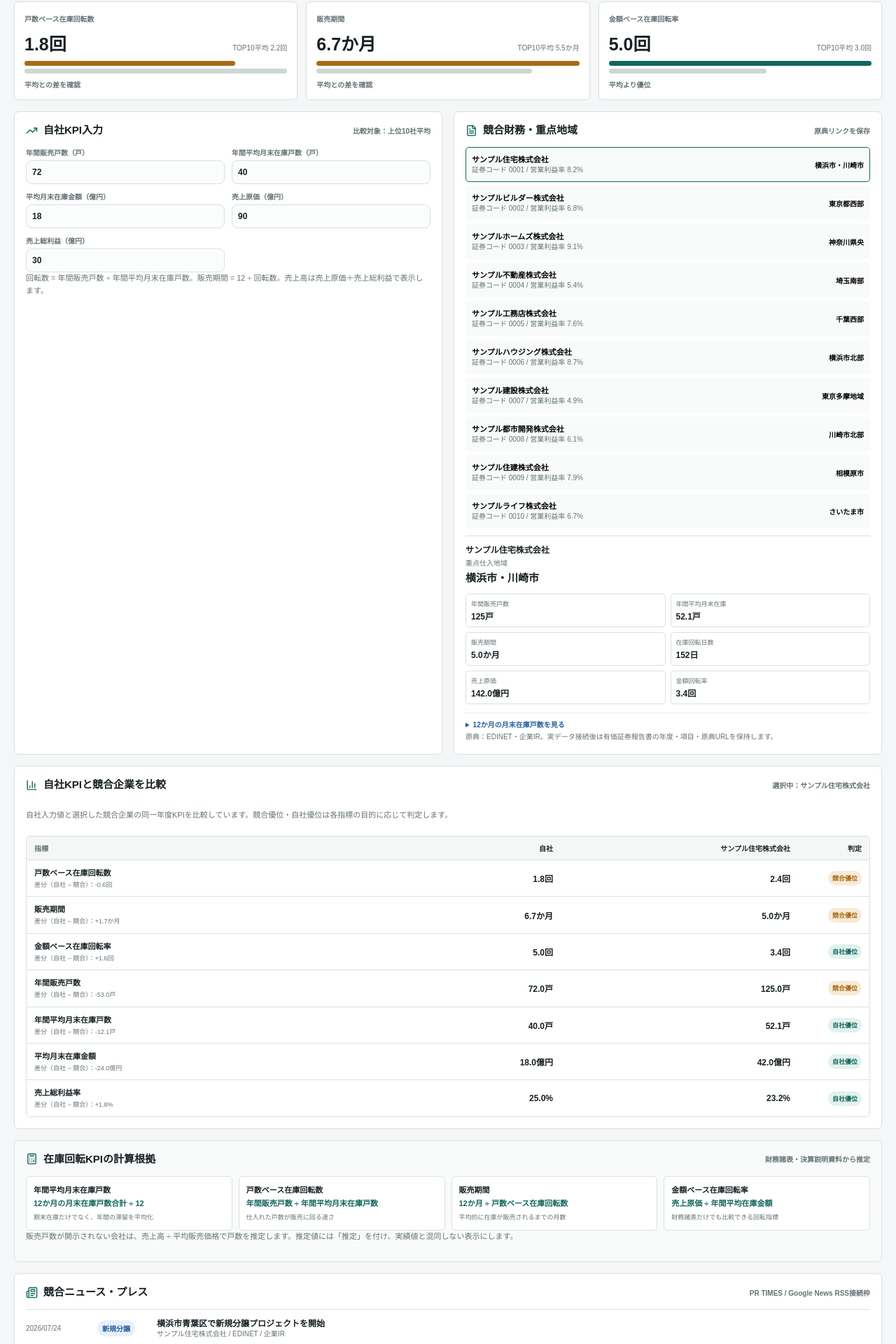
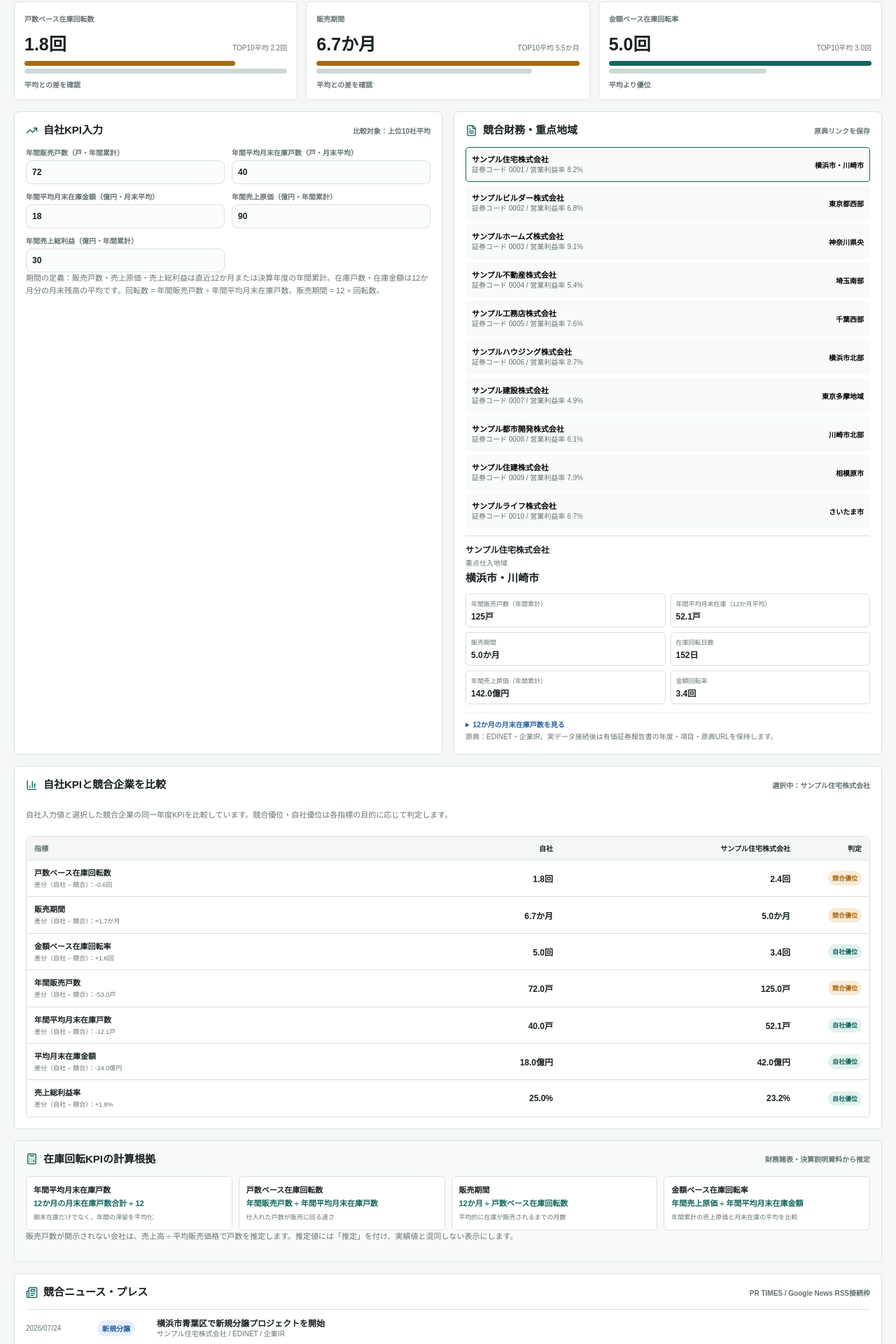
Before and after one commit to makiguchi-leeways/ai-takuchi-analysis-agent, a Next.js app: page /competition in a window 1280 px wide. Shown: the part 244-2164 px from the top of the page at 70% size. Built offline with nearby package versions, Linux system fonts and the light colour scheme.

Commit message:
Clarify annual and monthly KPI periods

```diff
--- a/src/app/competition/page.tsx
+++ b/src/app/competition/page.tsx
@@ -100,11 +100,11 @@ export default function CompetitionPage() {
         <KpiComparison label="金額ベース在庫回転率" own={formatTimes(ownKpi.valueTurnover)} average={formatTimes(average.valueTurnover)} ownValue={ownKpi.valueTurnover ?? 0} averageValue={average.valueTurnover ?? 0} higherIsBetter />
       </div>
       <div className="business-two-column">
-        <section className="business-panel"><div className="panel-heading"><div><TrendingUp size={17} /><h2>自社KPI入力</h2></div><span>比較対象：上位{competitors.length}社平均</span></div><div className="own-kpi-form own-kpi-form-wide"><NumberInput label="年間販売戸数（戸）" value={own.annualSalesUnits} onChange={(value) => updateOwn("annualSalesUnits", value)} /><NumberInput label="年間平均月末在庫戸数（戸）" value={own.averageMonthEndInventoryUnits} onChange={(value) => updateOwn("averageMonthEndInventoryUnits", value)} /><NumberInput label="平均月末在庫金額（億円）" value={own.averageInventoryValueOkuYen} onChange={(value) => updateOwn("averageInventoryValueOkuYen", value)} /><NumberInput label="売上原価（億円）" value={own.costOfSalesOkuYen} onChange={(value) => updateOwn("costOfSalesOkuYen", value)} /><NumberInput label="売上総利益（億円）" value={own.grossProfitOkuYen} onChange={(value) => updateOwn("grossProfitOkuYen", value)} /></div><p className="muted-note">回転数 = 年間販売戸数 ÷ 年間平均月末在庫戸数。販売期間 = 12 ÷ 回転数。売上高は売上原価＋売上総利益で表示します。</p></section>
+        <section className="business-panel"><div className="panel-heading"><div><TrendingUp size={17} /><h2>自社KPI入力</h2></div><span>比較対象：上位{competitors.length}社平均</span></div><div className="own-kpi-form own-kpi-form-wide"><NumberInput label="年間販売戸数（戸・年間累計）" value={own.annualSalesUnits} onChange={(value) => updateOwn("annualSalesUnits", value)} /><NumberInput label="年間平均月末在庫戸数（戸・月末平均）" value={own.averageMonthEndInventoryUnits} onChange={(value) => updateOwn("averageMonthEndInventoryUnits", value)} /><NumberInput label="年間平均月末在庫金額（億円・月末平均）" value={own.averageInventoryValueOkuYen} onChange={(value) => updateOwn("averageInventoryValueOkuYen", value)} /><NumberInput label="年間売上原価（億円・年間累計）" value={own.costOfSalesOkuYen} onChange={(value) => updateOwn("costOfSalesOkuYen", value)} /><NumberInput label="年間売上総利益（億円・年間累計）" value={own.grossProfitOkuYen} onChange={(value) => updateOwn("grossProfitOkuYen", value)} /></div><p className="muted-note">期間の定義：販売戸数・売上原価・売上総利益は直近12か月または決算年度の年間累計。在庫戸数・在庫金額は12か月分の月末残高の平均です。回転数 = 年間販売戸数 ÷ 年間平均月末在庫戸数。販売期間 = 12 ÷ 回転数。</p></section>
         <section className="business-panel"><div className="panel-heading"><div><FileText size={17} /><h2>競合財務・重点地域</h2></div><span>原典リンクを保存</span></div><div className="competitor-list">{filteredCompetitors.map((item) => <button className={selectedCompetitor.code === item.code ? "selected" : ""} key={item.code} onClick={() => setSelectedCompetitor(item)} type="button"><span><strong>{item.name}</strong><small>証券コード {item.code} / 営業利益率 {item.operatingMargin}%</small></span><b>{item.focus}</b></button>)}</div><SelectedCompanyDetail competitor={selectedCompetitor} /></section>
       </div>
       <CompetitionComparison own={ownKpi} competitor={selectedCompetitor} />
-      <section className="business-panel formula-panel"><div className="panel-heading"><div><Calculator size={17} /><h2>在庫回転KPIの計算根拠</h2></div><span>財務諸表・決算説明資料から推定</span></div><div className="formula-grid"><Formula label="年間平均月末在庫戸数" value="12か月の月末在庫戸数合計 ÷ 12" note="期末在庫だけでなく、年間の滞留を平均化" /><Formula label="戸数ベース在庫回転数" value="年間販売戸数 ÷ 年間平均月末在庫戸数" note="仕入れた戸数が販売に回る速さ" /><Formula label="販売期間" value="12か月 ÷ 戸数ベース在庫回転数" note="平均的に在庫が販売されるまでの月数" /><Formula label="金額ベース在庫回転率" value="売上原価 ÷ 年間平均在庫金額" note="財務諸表だけでも比較できる回転指標" /></div><p className="muted-note">販売戸数が開示されない会社は、売上高 ÷ 平均販売価格で戸数を推定します。推定値には「推定」を付け、実績値と混同しない表示にします。</p></section>
+      <section className="business-panel formula-panel"><div className="panel-heading"><div><Calculator size={17} /><h2>在庫回転KPIの計算根拠</h2></div><span>財務諸表・決算説明資料から推定</span></div><div className="formula-grid"><Formula label="年間平均月末在庫戸数" value="12か月の月末在庫戸数合計 ÷ 12" note="期末在庫だけでなく、年間の滞留を平均化" /><Formula label="戸数ベース在庫回転数" value="年間販売戸数 ÷ 年間平均月末在庫戸数" note="仕入れた戸数が販売に回る速さ" /><Formula label="販売期間" value="12か月 ÷ 戸数ベース在庫回転数" note="平均的に在庫が販売されるまでの月数" /><Formula label="金額ベース在庫回転率" value="年間売上原価 ÷ 年間平均月末在庫金額" note="年間累計の売上原価と月末在庫の平均を比較" /></div><p className="muted-note">販売戸数が開示されない会社は、売上高 ÷ 平均販売価格で戸数を推定します。推定値には「推定」を付け、実績値と混同しない表示にします。</p></section>
       <section className="business-panel news-panel"><div className="panel-heading"><div><Newspaper size={17} /><h2>競合ニュース・プレス</h2></div><span>PR TIMES / Google News RSS接続枠</span></div><div className="news-list">{news.map((item) => <article key={`${item.date}-${item.title}`}><time>{item.date}</time><span className="news-category">{item.category}</span><div><strong>{item.title}</strong><small>{item.company} / {item.source}</small></div></article>)}</div></section>
     </section>
   </main>;
@@ -155,7 +155,7 @@ function KpiComparison({ label, own, average, ownValue, averageValue, higherIsBe
 
 function SelectedCompanyDetail({ competitor }: { competitor: Competitor }) {
   const { kpi } = competitor;
-  return <div className="selected-company-detail"><strong>{competitor.name}</strong><span>重点仕入地域</span><b>{competitor.focus}</b><div className="company-kpi-grid"><Metric label="年間販売戸数" value={`${kpi.annualSalesUnits?.toFixed(0) ?? "データなし"}戸${kpi.annualSalesUnitsEstimated ? "（推定）" : ""}`} /><Metric label="年間平均月末在庫" value={`${kpi.averageMonthEndInventoryUnits.toFixed(1)}戸`} /><Metric label="販売期間" value={formatMonths(kpi.salesPeriodMonths)} /><Metric label="在庫回転日数" value={kpi.inventoryDays ? `${kpi.inventoryDays.toFixed(0)}日` : "データなし"} /><Metric label="売上原価" value={`${kpi.costOfSalesOkuYen.toFixed(1)}億円`} /><Metric label="金額回転率" value={formatTimes(kpi.valueTurnover)} /></div><details className="month-end-details"><summary>12か月の月末在庫戸数を見る</summary><p>{competitor.financials.monthEndInventoryUnits.map((value, index) => `${index + 1}月 ${value}戸`).join(" / ")}</p></details><small>原典：EDINET・企業IR。実データ接続後は有価証券報告書の年度・項目・原典URLを保持します。</small></div>;
+  return <div className="selected-company-detail"><strong>{competitor.name}</strong><span>重点仕入地域</span><b>{competitor.focus}</b><div className="company-kpi-grid"><Metric label="年間販売戸数（年間累計）" value={`${kpi.annualSalesUnits?.toFixed(0) ?? "データなし"}戸${kpi.annualSalesUnitsEstimated ? "（推定）" : ""}`} /><Metric label="年間平均月末在庫（12か月平均）" value={`${kpi.averageMonthEndInventoryUnits.toFixed(1)}戸`} /><Metric label="販売期間" value={formatMonths(kpi.salesPeriodMonths)} /><Metric label="在庫回転日数" value={kpi.inventoryDays ? `${kpi.inventoryDays.toFixed(0)}日` : "データなし"} /><Metric label="年間売上原価（年間累計）" value={`${kpi.costOfSalesOkuYen.toFixed(1)}億円`} /><Metric label="金額回転率" value={formatTimes(kpi.valueTurnover)} /></div><details className="month-end-details"><summary>12か月の月末在庫戸数を見る</summary><p>{competitor.financials.monthEndInventoryUnits.map((value, index) => `${index + 1}月 ${value}戸`).join(" / ")}</p></details><small>原典：EDINET・企業IR。実データ接続後は有価証券報告書の年度・項目・原典URLを保持します。</small></div>;
 }
 
 function CompetitionComparison({ own, competitor }: { own: CompetitionKpi; competitor: Competitor }) {
```
